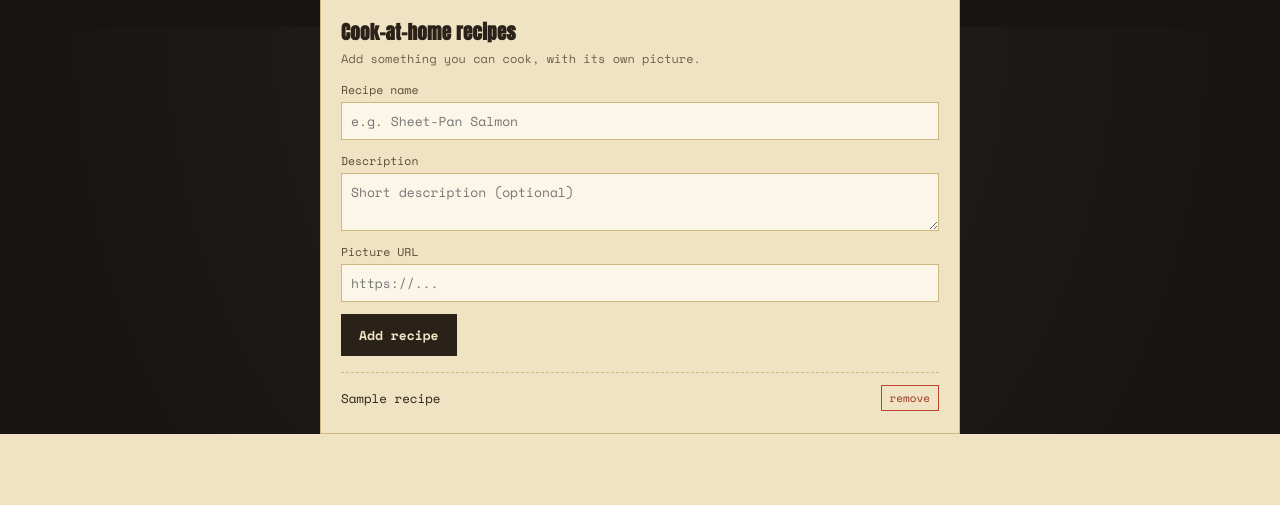
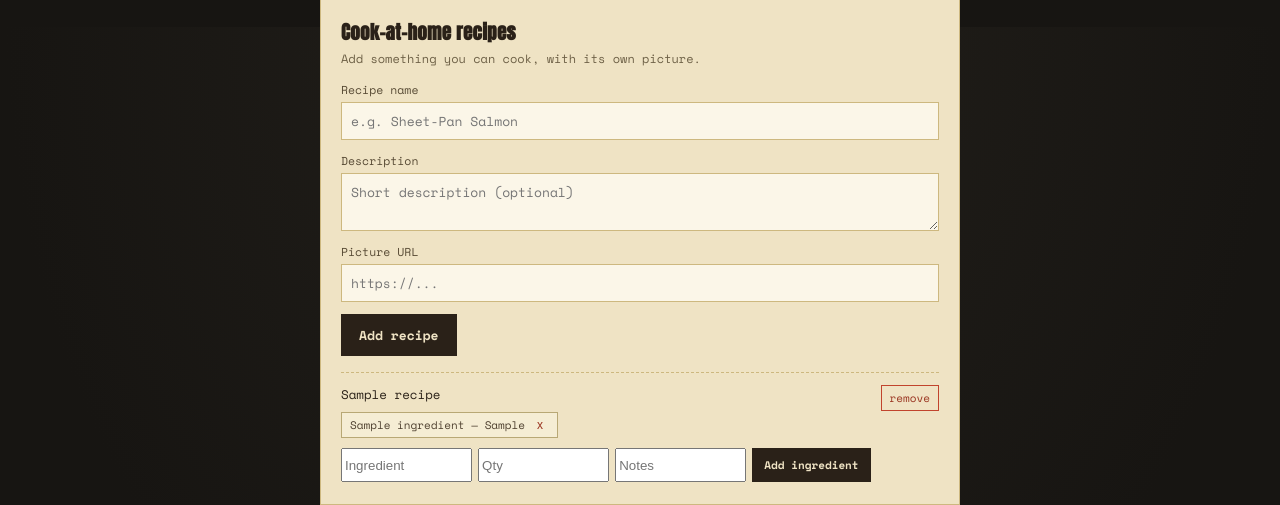
Before and after one commit to awolosh1/dinner-ideas, a FastAPI app: page /admin in a window 1280 px wide. Shown: the part 1573-2078 px from the top of the page. Before the commit the page ends 2007 px from the top, so only its background shows below. Run offline with FastAPI, Linux system fonts and the light colour scheme; data comes from the database, SQL or seed files in the repository; both versions use the stored data as it was after the commit; tables that the repository leaves empty hold one stand-in row (values such as "Sample post"); parts of the project's set-up code (start-up, migrations or seed data) failed here and were passed over.

Commit message:
add_ingredients

```diff
--- a/src/dinner_picker/main.py
+++ b/src/dinner_picker/main.py
@@ -18,23 +18,30 @@ from fastapi import FastAPI, HTTPException, Request
 from fastapi.responses import FileResponse, HTMLResponse
 from fastapi.staticfiles import StaticFiles
 from fastapi.templating import Jinja2Templates
+from sqlmodel import Session, select
 
-from .database import get_conn, init_db
-from .models import MenuItemIn, RecipeIn, RestaurantIn
+from .database import engine, init_db
+from .models import (
+    Ingredient,
+    IngredientIn,
+    MenuItem,
+    MenuItemIn,
+    Recipe,
+    RecipeIn,
+    RecipeIngredient,
+    Restaurant,
+    RestaurantIn,
+)
 
 BASE_DIR = Path(__file__).resolve().parents[2]
 
 app = FastAPI(title="Dinner Picker")
 app.mount("/static", StaticFiles(directory=BASE_DIR / "static"), name="static")
 templates = Jinja2Templates(directory=str(BASE_DIR / "templates"))
-templates.env.cache = None   # workaround for pallets/jinja#2180 on Python 3.14
+templates.env.cache = None
 
 init_db()
 
-
-# --------------------------------------------------------------------------
-# Pages
-# --------------------------------------------------------------------------
 
 @app.get("/", response_class=HTMLResponse)
 async def home(request: Request):
@@ -43,91 +50,93 @@ async def home(request: Request):
 
 @app.get("/admin", response_class=HTMLResponse)
 async def admin(request: Request):
-    with get_conn() as conn:
-        restaurants = conn.execute(
-            "SELECT * FROM restaurants ORDER BY name"
-        ).fetchall()
-        recipes = conn.execute(
-            "SELECT * FROM recipes ORDER BY id DESC"
-        ).fetchall()
-        menu_items = conn.execute(
-            """SELECT menu_items.*, restaurants.name AS restaurant_name
-               FROM menu_items
-               JOIN restaurants ON restaurants.id = menu_items.restaurant_id
-               ORDER BY menu_items.id DESC"""
-        ).fetchall()
+    with Session(engine) as session:
+        restaurants = session.exec(select(Restaurant).order_by(Restaurant.name)).all()
+        recipes = session.exec(select(Recipe).order_by(Recipe.id.desc())).all()
+        menu_items = session.exec(
+            select(MenuItem, Restaurant)
+            .join(Restaurant, MenuItem.restaurant_id == Restaurant.id)
+            .order_by(MenuItem.id.desc())
+        ).all()
+        ingredient_rows = session.exec(
+            select(RecipeIngredient, Ingredient)
+            .join(Ingredient, RecipeIngredient.ingredient_id == Ingredient.id)
+            .order_by(RecipeIngredient.recipe_id, Ingredient.name)
+        ).all()
+
+    recipe_rows = [dict(r) for r in recipes]
+    by_recipe = {}
+    for recipe_ingredient, ingredient in ingredient_rows:
+        by_recipe.setdefault(recipe_ingredient.recipe_id, []).append(
+            {
+                "id": recipe_ingredient.id,
+                "recipe_id": recipe_ingredient.recipe_id,
+                "ingredient_id": ingredient.id,
+                "name": ingredient.name,
+                "quantity": recipe_ingredient.quantity,
+                "notes": recipe_ingredient.notes,
+            }
+        )
+    for recipe in recipe_rows:
+        recipe["ingredients"] = by_recipe.get(recipe["id"], [])
+
+    menu_rows = [{
+        **dict(m),
+        "restaurant_name": r.name,
+    } for m, r in menu_items]
+
     return templates.TemplateResponse(
         request=request,
         name="admin.html",
         context={
             "restaurants": [dict(r) for r in restaurants],
-            "recipes": [dict(r) for r in recipes],
-            "menu_items": [dict(m) for m in menu_items],
+            "recipes": recipe_rows,
+            "menu_items": menu_rows,
         },
     )
 
 
-# --------------------------------------------------------------------------
-# Helpers
-# --------------------------------------------------------------------------
-
-def _idea_from_recipe(row) -> dict:
+def _idea_from_recipe(row: Recipe) -> dict:
     return {
-        "id": f"cook-{row['id']}",
+        "id": f"cook-{row.id}",
         "type": "cook",
-        "title": row["name"],
-        "subtitle": row["description"],
-        "image_url": row["image_url"],
+        "title": row.name,
+        "subtitle": row.description,
+        "image_url": row.image_url,
         "restaurant_name": None,
         "price": None,
     }
 
 
-def _idea_from_menu_item(row) -> dict:
-    image = row["item_image"] or row["restaurant_image"]
+def _idea_from_menu_item(row: tuple[MenuItem, Restaurant]) -> dict:
+    menu_item, restaurant = row
+    image = menu_item.image_url or restaurant.image_url
     return {
-        "id": f"takeout-{row['id']}",
+        "id": f"takeout-{menu_item.id}",
         "type": "takeout",
-        "title": row["name"],
-        "subtitle": row["description"],
+        "title": menu_item.name,
+        "subtitle": menu_item.description,
         "image_url": image,
-        "restaurant_name": row["restaurant_name"],
-        "price": row["price"],
+        "restaurant_name": restaurant.name,
+        "price": menu_item.price,
     }
 
 
 def _all_ideas() -> list[dict]:
-    with get_conn() as conn:
-        recipes = conn.execute("SELECT * FROM recipes").fetchall()
-        items = conn.execute(
-            """SELECT menu_items.id AS id,
-                      menu_items.name AS name,
-                      menu_items.description AS description,
-                      menu_items.price AS price,
-                      menu_items.image_url AS item_image,
-                      restaurants.name AS restaurant_name,
-                      restaurants.image_url AS restaurant_image
-               FROM menu_items
-               JOIN restaurants ON restaurants.id = menu_items.restaurant_id"""
-        ).fetchall()
+    with Session(engine) as session:
+        recipes = session.exec(select(Recipe)).all()
+        menu_rows = session.exec(
+            select(MenuItem, Restaurant)
+            .join(Restaurant, MenuItem.restaurant_id == Restaurant.id)
+        ).all()
 
     ideas = [_idea_from_recipe(r) for r in recipes]
-    ideas += [_idea_from_menu_item(r) for r in items]
+    ideas += [_idea_from_menu_item(r) for r in menu_rows]
     return ideas
 
 
-# --------------------------------------------------------------------------
-# API: random suggestion
-# --------------------------------------------------------------------------
-
 @app.get("/api/random")
 def random_idea(mood: str = "all", exclude: str = ""):
-    """
-    Return one random dinner idea.
-    `exclude` is a comma-separated list of idea ids already rejected this
-    round, so the same idea isn't shown twice in a row.
-    `mood` can be "all", "cook", or "takeout" to narrow the pool.
-    """
     excluded_ids = {i for i in exclude.split(",") if i}
     all_ideas = _all_ideas()
     pool = [
@@ -148,122 +157,192 @@ def random_idea(mood: str = "all", exclude: str = ""):
     return random.choice(pool)
 
 
-# --------------------------------------------------------------------------
-# API: idea list / random order
-# --------------------------------------------------------------------------
-
 @app.get("/api/ideas")
 def list_ideas(mood: str = "all"):
-    """Return all dinner ideas for the selected mood in a random order."""
     ideas = _all_ideas()
     filtered = [idea for idea in ideas if mood in {"all", "any"} or idea["type"] == mood]
     random.shuffle(filtered)
     return filtered
 
 
-# --------------------------------------------------------------------------
-# API: admin - recipes
-# --------------------------------------------------------------------------
-
 @app.post("/api/recipes")
 def add_recipe(recipe: RecipeIn):
-    with get_conn() as conn:
-        cur = conn.execute(
-            "INSERT INTO recipes (name, description, image_url) VALUES (?, ?, ?)",
-            (recipe.name, recipe.description, recipe.image_url),
-        )
-        conn.commit()
-        return {"id": cur.lastrowid}
+    with Session(engine) as session:
+        row = Recipe.model_validate(recipe)
+        session.add(row)
+        session.commit()
+        session.refresh(row)
+        return {"id": row.id}
 
 
 @app.delete("/api/recipes/{recipe_id}")
 def delete_recipe(recipe_id: int):
-    with get_conn() as conn:
-        conn.execute("DELETE FROM recipes WHERE id = ?", (recipe_id,))
-        conn.commit()
+    with Session(engine) as session:
+        recipe = session.get(Recipe, recipe_id)
+        if recipe is None:
+            raise HTTPException(status_code=404, detail="Recipe not found")
+        session.delete(recipe)
+        session.commit()
     return {"ok": True}
 
 
-# --------------------------------------------------------------------------
-# API: admin - restaurants
-# --------------------------------------------------------------------------
-
 @app.get("/api/restaurants")
 def list_restaurants():
-    with get_conn() as conn:
-        rows = conn.execute("SELECT * FROM restaurants ORDER BY name").fetchall()
+    with Session(engine) as session:
+        rows = session.exec(select(Restaurant).order_by(Restaurant.name)).all()
         return [dict(r) for r in rows]
 
 
 @app.post("/api/restaurants")
 def add_restaurant(restaurant: RestaurantIn):
-    with get_conn() as conn:
-        cur = conn.execute(
-            "INSERT INTO restaurants (name, image_url) VALUES (?, ?)",
-            (restaurant.name, restaurant.image_url),
-        )
-        conn.commit()
-        return {"id": cur.lastrowid}
+    with Session(engine) as session:
+        row = Restaurant.model_validate(restaurant)
+        session.add(row)
+        session.commit()
+        session.refresh(row)
+        return {"id": row.id}
 
 
 @app.delete("/api/restaurants/{restaurant_id}")
 def delete_restaurant(restaurant_id: int):
-    with get_conn() as conn:
-        conn.execute("DELETE FROM restaurants WHERE id = ?", (restaurant_id,))
-        conn.commit()
+    with Session(engine) as session:
+        row = session.get(Restaurant, restaurant_id)
+        if row is None:
+            raise HTTPException(status_code=404, detail="Restaurant not found")
+        session.delete(row)
+        session.commit()
     return {"ok": True}
 
 
-# --------------------------------------------------------------------------
-# API: admin - menu items
-# --------------------------------------------------------------------------
-
 @app.post("/api/menu-items")
 def add_menu_item(item: MenuItemIn):
-    with get_conn() as conn:
-        restaurant = conn.execute(
-            "SELECT id FROM restaurants WHERE id = ?", (item.restaurant_id,)
-        ).fetchone()
-        if not restaurant:
+    with Session(engine) as session:
+        restaurant = session.get(Restaurant, item.restaurant_id)
+        if restaurant is None:
             raise HTTPException(status_code=404, detail="Restaurant not found")
 
-        cur = conn.execute(
-            """INSERT INTO menu_items (restaurant_id, name, description, price, image_url)
-               VALUES (?, ?, ?, ?, ?)""",
-            (item.restaurant_id, item.name, item.description, item.price, item.image_url),
-        )
-        conn.commit()
-        return {"id": cur.lastrowid}
+        row = MenuItem.model_validate(item)
+        session.add(row)
+        session.commit()
+        session.refresh(row)
+        return {"id": row.id}
 
 
 @app.delete("/api/menu-items/{item_id}")
 def delete_menu_item(item_id: int):
-    with get_conn() as conn:
-        conn.execute("DELETE FROM menu_items WHERE id = ?", (item_id,))
-        conn.commit()
+    with Session(engine) as session:
+        row = session.get(MenuItem, item_id)
+        if row is None:
+            raise HTTPException(status_code=404, detail="Menu item not found")
+        session.delete(row)
+        session.commit()
     return {"ok": True}
 
 
 @app.put("/api/menu-items/{item_id}")
 def update_menu_item(item_id: int, item: MenuItemIn):
-    with get_conn() as conn:
-        existing = conn.execute(
-            "SELECT id FROM menu_items WHERE id = ?", (item_id,)
-        ).fetchone()
-        if not existing:
+    with Session(engine) as session:
+        row = session.get(MenuItem, item_id)
+        if row is None:
             raise HTTPException(status_code=404, detail="Menu item not found")
-
-        restaurant = conn.execute(
-            "SELECT id FROM restaurants WHERE id = ?", (item.restaurant_id,)
-        ).fetchone()
-        if not restaurant:
+        restaurant = session.get(Restaurant, item.restaurant_id)
+        if restaurant is None:
             raise HTTPException(status_code=404, detail="Restaurant not found")
 
-        conn.execute(
-            """UPDATE menu_items
-               SET restaurant_id = ?, name = ?, description = ?, price = ?, image_url = ?
-               WHERE id = ?""",
-            (item.restaurant_id, item.name, item.description, item.price, item.image_url, item_id),
-        )
-        conn.commit()
+        row.restaurant_id = item.restaurant_id
+        row.name = item.name
+        row.description = item.description
+        row.price = item.price
+        row.image_url = item.image_url
+        session.add(row)
+        session.commit()
         return {"ok": True}
+
+
+@app.get("/api/recipes/{recipe_id}/ingredients")
+def list_recipe_ingredients(recipe_id: int):
+    with Session(engine) as session:
+        rows = session.exec(
+            select(RecipeIngredient, Ingredient)
+            .join(Ingredient, RecipeIngredient.ingredient_id == Ingredient.id)
+            .where(RecipeIngredient.recipe_id == recipe_id)
+            .order_by(Ingredient.name)
+        ).all()
+
+    return [{
+        "id": recipe_ingredient.id,
+        "ingredient_id": ingredient.id,
+        "name": ingredient.name,
+        "quantity": recipe_ingredient.quantity,
+        "notes": recipe_ingredient.notes,
+    } for recipe_ingredient, ingredient in rows]
+
+
+@app.post("/api/recipes/{recipe_id}/ingredients")
+def add_recipe_ingredient(recipe_id: int, ingredient: IngredientIn):
+    with Session(engine) as session:
+        recipe = session.get(Recipe, recipe_id)
+        if recipe is None:
+            raise HTTPException(status_code=404, detail="Recipe not found")
+
+        name = ingredient.name.strip()
+        if not name:
+            raise HTTPException(status_code=400, detail="Ingredient name is required")
+
+        existing_ingredient = session.exec(
+            select(Ingredient).where(Ingredient.name == name)
+        ).first()
+
+        if existing_ingredient is None:
+            existing_ingredient = Ingredient(name=name)
+            session.add(existing_ingredient)
+            session.commit()
+            session.refresh(existing_ingredient)
+
+        existing_link = session.exec(
+            select(RecipeIngredient).where(
+                RecipeIngredient.recipe_id == recipe_id,
+                RecipeIngredient.ingredient_id == existing_ingredient.id,
+            )
+        ).first()
+
+        if existing_link is not None:
+            existing_link.quantity = ingredient.quantity
+            existing_link.notes = ingredient.notes
+            session.add(existing_link)
+            session.commit()
+            session.refresh(existing_link)
+            recipe_ingredient_id = existing_link.id
+        else:
+            link = RecipeIngredient(
+                recipe_id=recipe_id,
+                ingredient_id=existing_ingredient.id,
+                quantity=ingredient.quantity,
+                notes=ingredient.notes,
+            )
+            session.add(link)
+            session.commit()
+            session.refresh(link)
+            recipe_ingredient_id = link.id
+
+    return {"id": recipe_ingredient_id}
+
+
+@app.delete("/api/ingredients/{ingredient_id}")
+def delete_recipe_ingredient(ingredient_id: int):
+    with Session(engine) as session:
+        row = session.get(RecipeIngredient, ingredient_id)
+        if row is None:
+            raise HTTPException(status_code=404, detail="Ingredient not found")
+
+        ingredient_id_value = row.ingredient_id
+        session.delete(row)
+        remaining = session.exec(
+            select(RecipeIngredient).where(RecipeIngredient.ingredient_id == ingredient_id_value)
+        ).first()
+        if remaining is None:
+            ingredient_record = session.get(Ingredient, ingredient_id_value)
+            if ingredient_record is not None:
+                session.delete(ingredient_record)
+        session.commit()
+    return {"ok": True}
--- a/static/admin.js
+++ b/static/admin.js
@@ -95,10 +95,51 @@ function attachMenuItemEdits() {
   }
 }
 
+function attachRecipeIngredientForms() {
+  document.querySelectorAll(".ingredient-form").forEach((form) => {
+    form.addEventListener("submit", async (event) => {
+      event.preventDefault();
+      const recipeId = form.dataset.recipeId;
+      const nameInput = form.querySelector("input[name='ingredient_name']");
+      const qtyInput = form.querySelector("input[name='ingredient_quantity']");
+      const notesInput = form.querySelector("input[name='ingredient_notes']");
+
+      if (!recipeId || !nameInput || !nameInput.value.trim()) {
+        return;
+      }
+
+      try {
+        await postJson(`/api/recipes/${recipeId}/ingredients`, {
+          name: nameInput.value.trim(),
+          quantity: qtyInput ? qtyInput.value.trim() : "",
+          notes: notesInput ? notesInput.value.trim() : "",
+        });
+        location.reload();
+      } catch (err) {
+        alert(err.message);
+      }
+    });
+  });
+
+  document.querySelectorAll("button.del-ingredient").forEach((btn) => {
+    btn.addEventListener("click", async () => {
+      if (!confirm("Remove this ingredient?")) return;
+      try {
+        const res = await fetch(`/api/ingredients/${btn.dataset.id}`, { method: "DELETE" });
+        if (!res.ok) throw new Error("Could not delete ingredient");
+        location.reload();
+      } catch (err) {
+        alert(err.message);
+      }
+    });
+  });
+}
+
 attachForm("restaurantForm", "/api/restaurants");
 attachForm("menuItemForm", "/api/menu-items");
 attachForm("recipeForm", "/api/recipes");
 attachMenuItemEdits();
+attachRecipeIngredientForms();
 
 document.querySelectorAll("button.del").forEach((btn) => {
   btn.addEventListener("click", async () => {
--- a/static/style.css
+++ b/static/style.css
@@ -479,3 +479,51 @@ button.decision:disabled {
   border-color: #dfe7d0;
   color: var(--ink);
 }
+
+.recipe-item {
+  align-items: flex-start;
+}
+
+.ingredient-list {
+  display: flex;
+  flex-wrap: wrap;
+  gap: 6px;
+  margin-top: 8px;
+}
+
+.ingredient-pill {
+  display: inline-flex;
+  align-items: center;
+  gap: 6px;
+  padding: 4px 8px;
+  border: 1px solid #b8a875;
+  background: #f5edd4;
+  font-size: 11px;
+  color: #4f4130;
+}
+
+.del-ingredient {
+  border: none;
+  background: transparent;
+  color: var(--tomato-dark);
+  cursor: pointer;
+  font-size: 12px;
+  line-height: 1;
+}
+
+.ingredient-form {
+  display: flex;
+  flex-wrap: wrap;
+  gap: 6px;
+  margin-top: 10px;
+}
+
+.ingredient-form input {
+  flex: 1 1 110px;
+  min-width: 110px;
+}
+
+button.submit.tiny {
+  padding: 7px 10px;
+  font-size: 11px;
+}
--- a/templates/admin.html
+++ b/templates/admin.html
@@ -117,9 +117,29 @@
       </form>
       <div class="existing-list" id="recipeList">
         {% for r in recipes %}
-        <div class="existing-item" data-id="{{ r.id }}">
-          <span>{{ r.name }}</span>
-          <button class="del" data-kind="recipes" data-id="{{ r.id }}">remove</button>
+        <div class="existing-item recipe-item" data-id="{{ r.id }}">
+          <div>
+            <span>{{ r.name }}</span>
+            {% if r.ingredients %}
+            <div class="ingredient-list">
+              {% for ingredient in r.ingredients %}
+              <span class="ingredient-pill">
+                {{ ingredient.name }}{% if ingredient.quantity %} — {{ ingredient.quantity }}{% endif %}
+                <button type="button" class="del-ingredient" data-id="{{ ingredient.id }}" aria-label="Remove {{ ingredient.name }}">x</button>
+              </span>
+              {% endfor %}
+            </div>
+            {% endif %}
+            <form class="ingredient-form" data-recipe-id="{{ r.id }}">
+              <input type="text" name="ingredient_name" placeholder="Ingredient" required>
+              <input type="text" name="ingredient_quantity" placeholder="Qty">
+              <input type="text" name="ingredient_notes" placeholder="Notes">
+              <button type="submit" class="submit tiny">Add ingredient</button>
+            </form>
+          </div>
+          <div class="existing-actions">
+            <button class="del" data-kind="recipes" data-id="{{ r.id }}">remove</button>
+          </div>
         </div>
         {% else %}
         <span class="empty-msg">No recipes added yet.</span>
```
Also changed, not shown: alembic/versions/20260906_add_shared_ingredients.py (added, +42 -0 lines), pyproject.toml (+7 -0 lines), src/dinner_picker/database.py (+11 -7 lines), src/dinner_picker/models.py (+93 -9 lines), dinner.db, 1 other file.
